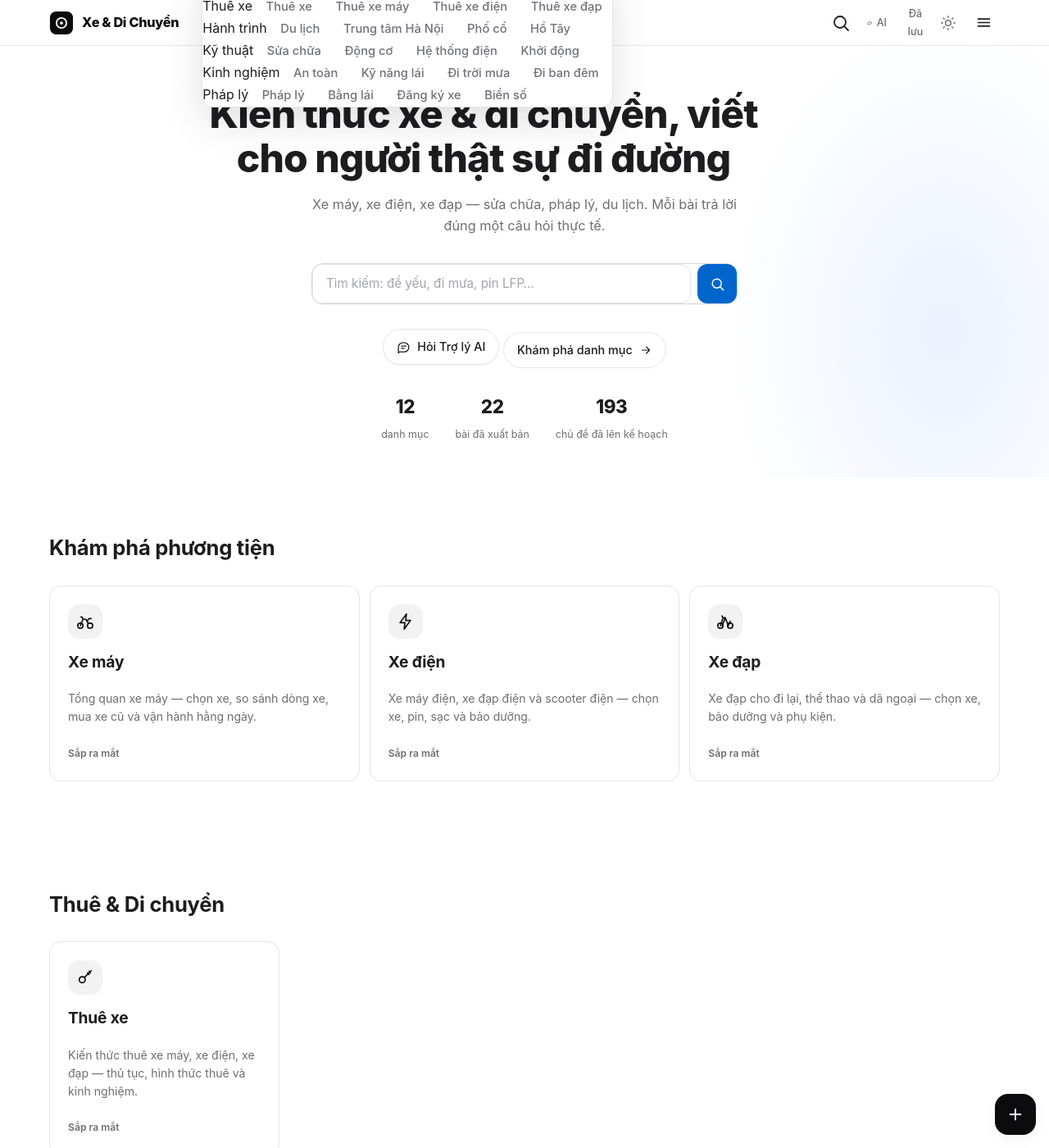
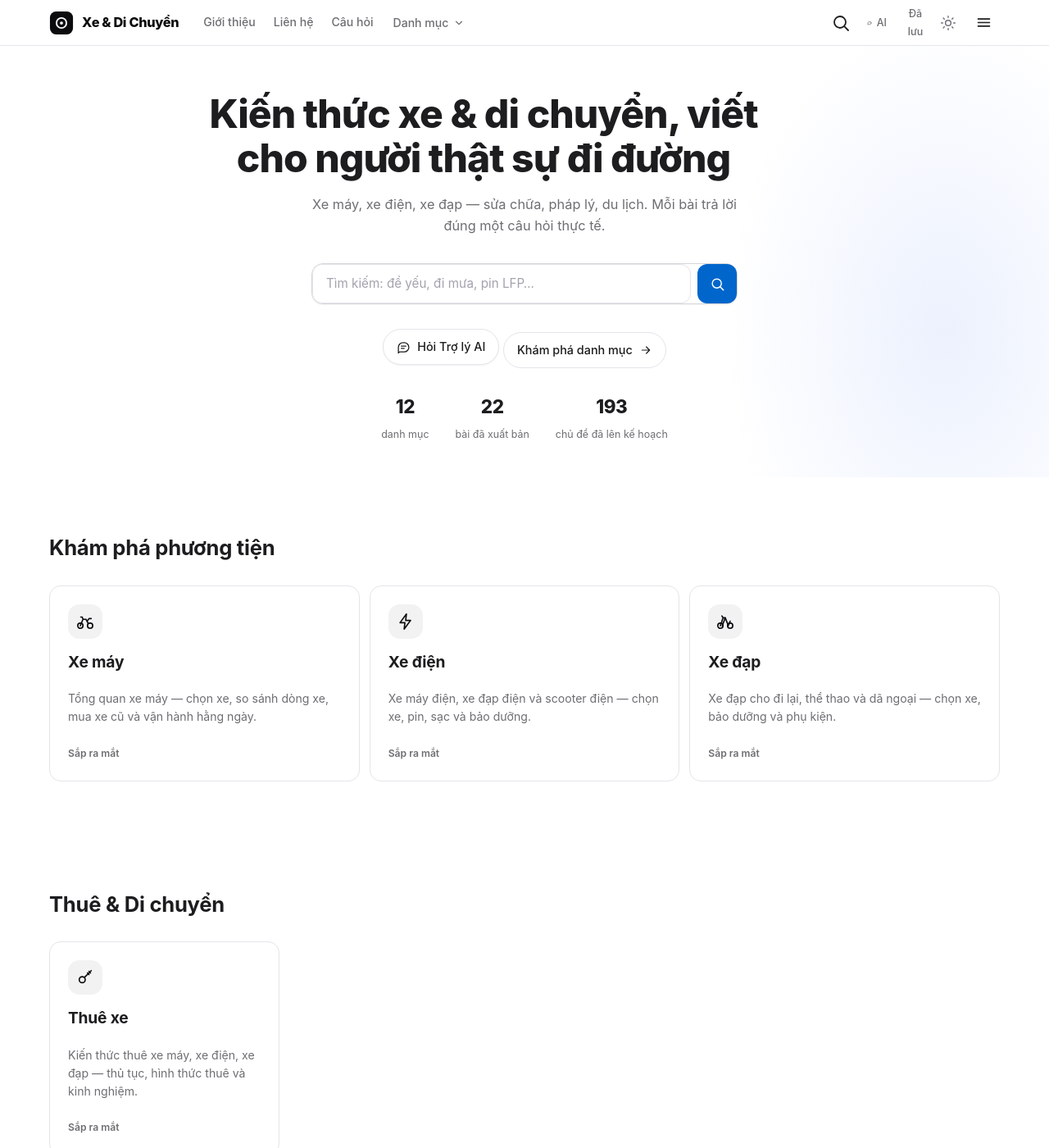
Before and after one commit to codeappweb/lab, a Jekyll site: the page built from index.md, in a window 1280 px wide and 1400 px high. Shown: the whole window at 82% size. Built offline with Jekyll 4.4.1, drawn with Linux system fonts in a browser that asks for light colours.

Commit message:
style: polish responsive UI UX across site

```diff
--- a/_includes/header.html
+++ b/_includes/header.html
@@ -2,6 +2,9 @@
   <div class="container app-bar__inner">
     {% include logo.html %}
     <nav class="main-nav" aria-label="Điều hướng chính">
+      {% for item in site.data.navigation.main limit: 3 offset: 1 %}
+      <a href="{{ item.url | relative_url }}">{{ item.label }}</a>
+      {% endfor %}
       <div class="mega-wrap">
         <button type="button" class="mega-trigger" aria-haspopup="true" aria-expanded="false">
           Danh mục
--- a/assets/css/app4.css
+++ b/assets/css/app4.css
@@ -81,11 +81,76 @@
 .menu-btn:focus-visible { outline: 2px solid var(--h-accent); outline-offset: 2px; }
 
 /* Mega menu: keep 6-group layout, refine surfaces */
+.mega-wrap { position: relative; }
+.mega-trigger {
+  display: inline-flex;
+  align-items: center;
+  gap: 6px;
+  min-height: 40px;
+  padding: 0 12px;
+  border: 0;
+  border-radius: 9px;
+  background: transparent;
+  color: var(--h-text-2);
+  font-size: .88rem;
+  font-weight: 500;
+  cursor: pointer;
+  transition: color .15s ease, background .15s ease;
+}
+.mega-trigger:hover { color: var(--h-text); background: var(--h-surface); }
+.mega-trigger:focus-visible { outline: 2px solid var(--h-accent); outline-offset: 2px; }
+.mega-trigger svg { transition: transform .18s ease; }
+.mega-wrap:focus-within .mega-trigger svg,
+.mega-wrap:hover .mega-trigger svg { transform: rotate(180deg); }
 .mega {
+  position: absolute;
+  top: calc(100% + 8px);
+  right: 0;
+  display: none;
+  grid-template-columns: repeat(3, minmax(0, 1fr));
+  gap: 4px 28px;
+  min-width: min(780px, calc(100vw - 48px));
+  max-height: min(72vh, 640px);
+  overflow-y: auto;
+  padding: 16px 18px 18px;
   background: var(--h-bg);
   border: 1px solid var(--h-border);
   border-radius: var(--h-radius);
   box-shadow: 0 18px 48px rgba(0,0,0,.12);
+  z-index: 90;
+}
+.mega-wrap:hover .mega,
+.mega-wrap:focus-within .mega { display: grid; }
+.mega__col { min-width: 0; }
+.mega__group {
+  display: block;
+  margin: 10px 0 4px;
+  font-size: .68rem;
+  font-weight: 600;
+  letter-spacing: .08em;
+  text-transform: uppercase;
+  color: var(--h-text-2);
+}
+.mega__col:first-child .mega__group { margin-top: 0; }
+.mega__parent,
+.mega__child {
+  display: block;
+  padding: 6px 8px;
+  border-radius: 8px;
+  font-size: .85rem;
+  color: var(--h-text);
+  text-decoration: none;
+}
+.mega__parent { font-weight: 600; }
+.mega__child {
+  padding-left: 20px;
+  font-size: .8rem;
+  color: var(--h-text-2);
+}
+.mega__parent:hover, .mega__child:hover { background: var(--h-surface); color: var(--h-accent); }
+.mega__parent:focus-visible, .mega__child:focus-visible { outline: 2px solid var(--h-accent); outline-offset: -2px; }
+@media (max-width: 1023px) {
+  .mega { min-width: min(680px, calc(100vw - 48px)); }
 }
 
 @media (max-width: 767px) {
@@ -548,3 +613,84 @@ html, body { overflow-x: clip; }
   .hero { padding-top: 36px; }
   .hero__stats { gap: 20px; flex-wrap: wrap; }
 }
+
+/* ---------- 09:00 UI/UX polish additions ---------- */
+
+/* Desktop nav: compact static links + mega trigger, tighter rhythm */
+.main-nav { gap: 2px; margin-left: 8px; }
+.main-nav > a {
+  padding: 7px 10px;
+  border-radius: 9px;
+  font-size: .88rem;
+  font-weight: 500;
+  color: var(--h-text-2);
+  transition: color .15s ease, background .15s ease;
+}
+.main-nav > a:hover { color: var(--h-text); background: var(--h-surface); }
+.main-nav > a.is-active { color: var(--h-text); }
+@media (max-width: 1023px) {
+  .main-nav > a { display: none; }
+}
+
+/* Category editorial pages: readable measure, TOC support */
+.cat-prose { max-width: 760px; }
+/* Single centered column when the sticky TOC is hidden (avoids off-center text) */
+@media (max-width: 1099px) {
+  .article-body-wrap { grid-template-columns: minmax(0, var(--content)); }
+}
+.cat-body-wrap { align-items: start; padding-bottom: 24px; }
+.cat-body-wrap .toc { top: 96px; }
+.cat-prose h2 {
+  font-size: clamp(1.25rem, 2.4vw, 1.5rem);
+  letter-spacing: -.015em;
+  margin-top: 2.2em;
+  padding-top: .3em;
+}
+.cat-prose h3 { margin-top: 1.6em; font-size: 1.1rem; }
+.cat-prose p { line-height: 1.85; }
+/* Section separator before the child-category grid */
+.prose.cat-prose + .section { border-top: 1px solid var(--h-border); margin-top: 8px; }
+
+/* Homepage "see all" note */
+.more-note { margin: 20px 0 0; }
+.more-note a {
+  display: inline-flex;
+  align-items: center;
+  gap: 7px;
+  min-height: 44px;
+  padding: 0 6px;
+  color: var(--h-accent);
+  font-size: .9rem;
+  font-weight: 500;
+  text-decoration: none;
+}
+.more-note a:hover { text-decoration: underline; }
+.more-note svg { width: 15px; height: 15px; }
+
+/* Fewer floating controls on tablet/desktop: header already exposes actions */
+@media (min-width: 768px) {
+  .fab, .qa-panel { display: none !important; }
+}
+
+/* Reading progress: hairline, subtle */
+.read-progress { height: 2px; background: var(--h-accent); opacity: .85; }
+
+/* Focus consistency for footer + drawer interactive rows */
+.foot-links a:focus-visible,
+.foot-act:focus-visible,
+.nav-kid:focus-visible {
+  outline: 2px solid var(--h-accent);
+  outline-offset: 2px;
+  border-radius: 8px;
+}
+
+/* Safe-area: drawer close row reachable on notched devices */
+.nav-drawer__head { padding-top: env(safe-area-inset-top); }
+
+/* Dark-mode shadow parity for elevated surfaces */
+[data-theme="dark"] .mega,
+[data-theme="dark"] .palette {
+  box-shadow: 0 18px 48px rgba(0,0,0,.55);
+}
+[data-theme="dark"] .topic-card--xl,
+[data-theme="dark"] .topic-card--sm { background: var(--h-surface); }
--- a/index.md
+++ b/index.md
@@ -124,8 +124,8 @@ description: "Kiến thức thực dụng về xe máy, xe điện, xe đạp, s
     </a>
     {% endfor %}
   </div>
+  <p class="more-note"><a href="{{ '/danh-muc/' | relative_url }}">{% include icon.html name="arrow" %} Xem tất cả danh mục và chuyên mục</a></p>
 </section>
-  <p><a href="{{ '/danh-muc/' | relative_url }}">Xem tất cả danh mục và chuyên mục</a></p>
 
 <section class="section section--tight container" id="doc-tiep" hidden>
   <h2 class="section-title">Đọc tiếp</h2>
```
Also changed, not shown: _layouts/parent-category.html (+12 -2 lines).
